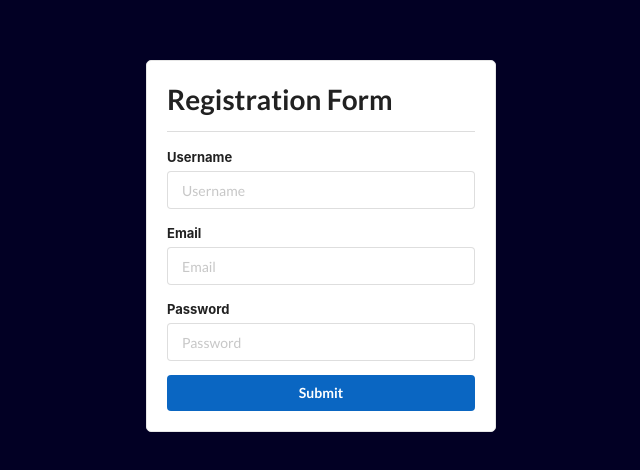
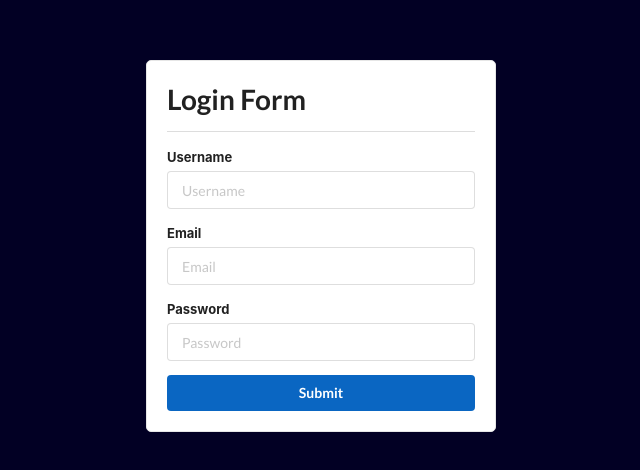
Before and after one commit to becathey/login-form-react, a React (Create React App) app: page / in a window 1280 px wide. Shown: the part 154-624 px from the top of the page, without its empty margins (319-959 px from the left). Built offline with nearby package versions, Linux system fonts and the light colour scheme.

Commit message:
Uninstall react-hook-form library, remove related code from project

```diff
--- a/package.json
+++ b/package.json
@@ -8,7 +8,6 @@
     "@testing-library/user-event": "^12.8.3",
     "react": "^17.0.2",
     "react-dom": "^17.0.2",
-    "react-hook-form": "^7.19.5",
     "react-scripts": "4.0.3",
     "web-vitals": "^1.1.2"
   },
--- a/src/App.css
+++ b/src/App.css
@@ -22,3 +22,8 @@ body {
 button {
   background: hsl(210, 90%, 40%) !important;
 }
+pre {
+  width: 70%;
+  color: #fff;
+  font-size: larger;
+}
--- a/src/App.js
+++ b/src/App.js
@@ -1,10 +1,10 @@
-import './App.css';
+import "./App.css";
 
 function App() {
   return (
     <div className="container">
       <form>
-        <h1>Registration Form</h1>
+        <h1>Login Form</h1>
         <div className="ui divider"></div>
         <div className="ui form">
           <div className="field">
```
Also changed, not shown: 1 other file (tests, documents, lock files or other folders).
